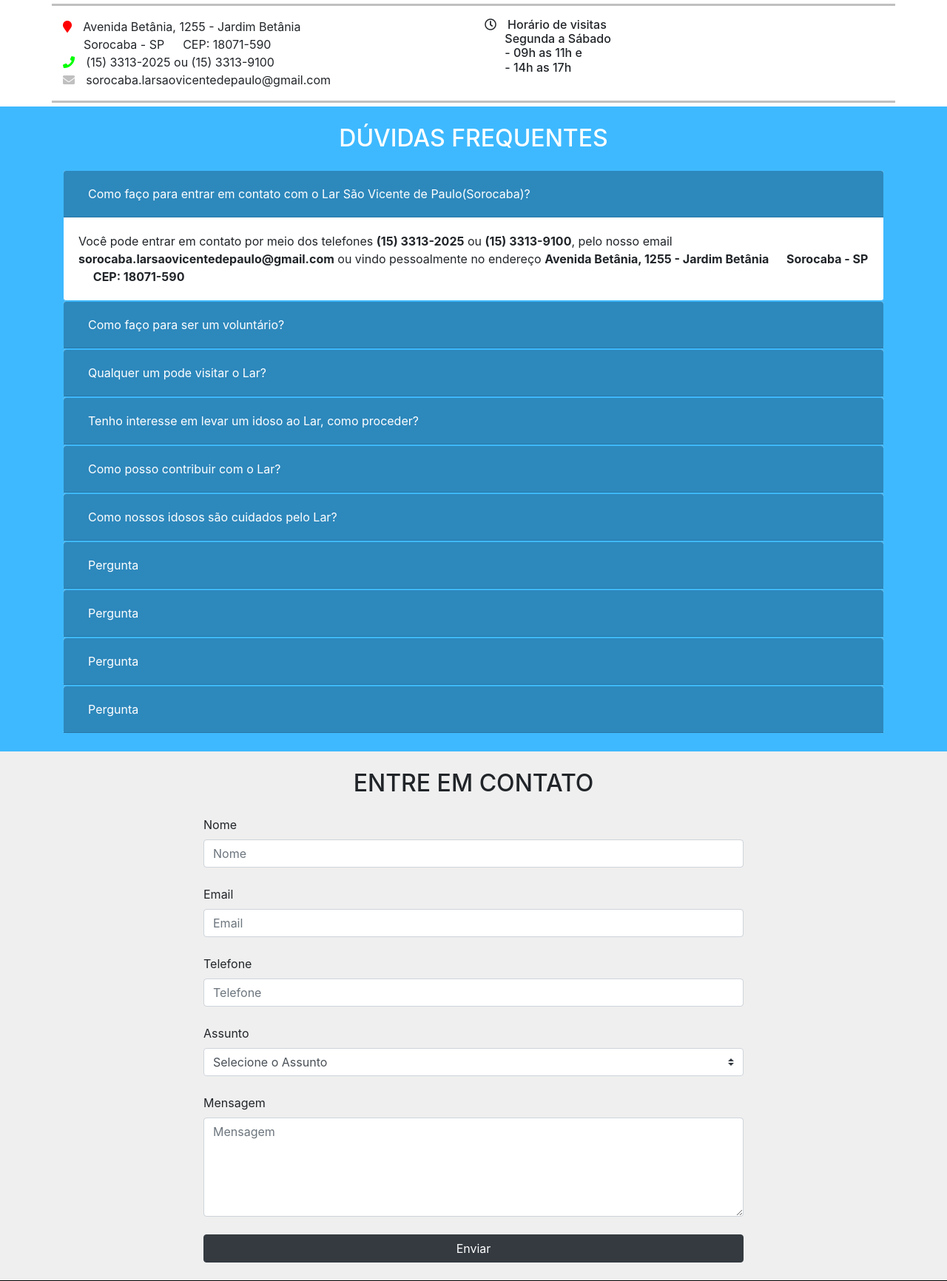
After one commit to GregMasterBr/larsaovicentedepaula.com.br, a PHP site: page /Contato in a window 1280 px wide. The commit adds this page. Shown: the part 1057-2789 px from the top of the page at 74% size. Run offline with PHP 8.4, Linux system fonts and the light colour scheme; some libraries are stand-ins or nearby versions.

Commit message:
Página Contato

```diff
--- /dev/null
+++ b/Contato/index.php
@@ -0,0 +1,274 @@
+<!DOCTYPE html>
+<html lang="pt-br">
+	<head>
+		<meta charset="utf-8" />
+		<meta name="viewport" content="width=device-width, initial-scale=1, shrink-to-fit=no">
+		<title>Lar São Vicente de Paula::Sorocaba</title>
+		<meta name="description" content="Dúvidas Frequentes" />
+	    <meta name="author" content="Anne, Gregório, Luan, Tamires" />
+	    <meta name="keywords" content="Velhinhos, Lar São Vicente de Paula, Social, Idosos, Sorocaba, Maior idade" />
+		<link rel="icon" type="image/png" href="../favicon.png" />
+		<link rel="stylesheet" href="https://maxcdn.bootstrapcdn.com/bootstrap/4.0.0/css/bootstrap.min.css" integrity="sha384-Gn5384xqQ1aoWXA+058RXPxPg6fy4IWvTNh0E263XmFcJlSAwiGgFAW/dAiS6JXm" crossorigin="anonymous">
+		<script src="https://ajax.googleapis.com/ajax/libs/jquery/3.3.1/jquery.min.js"></script>
+		<script src="https://cdnjs.cloudflare.com/ajax/libs/popper.js/1.12.9/umd/popper.min.js"></script>
+		<script src="https://maxcdn.bootstrapcdn.com/bootstrap/4.0.0/js/bootstrap.min.js"></script>
+		<link rel="stylesheet" type="text/css" href="../css/estilo.css" />
+	</head>
+	<body class="contato">
+
+		<!--**************************************
+			HEADER
+			**************************************-->
+		<?php include('../includes/menu-principal.php');?>
+		<div class="container-fluid img">
+	      	<img class="img-fluid d-block mx-auto" src="../img/Contato/contato.png" alt="Contate-nos">
+          </div>
+
+		<!--**************************************
+			Endereço
+			**************************************-->
+          <section class="endereco">
+          	<iframe src="https://www.google.com/maps/embed?pb=!1m18!1m12!1m3!1d914.6516233111853!2d-47.503776000000016!3d-23.458859000000004!2m3!1f0!2f0!3f0!3m2!1i1024!2i768!4f13.1!3m3!1m2!1s0x0%3A0xa05c476a158b1b45!2sLar+S%C3%A3o+Vicente+de+Paulo!5e0!3m2!1spt-BR!2sbr!4v1519580195735" width="100%" height="400" frameborder="0" style="border:0" allowfullscreen></iframe>
+          	<div class="container">
+          		<div class="row">
+          			<div class="col-12 col-sm-6">
+          				<address>
+          					<i class="fas fa-map-marker"></i> Avenida Betânia, 1255 - Jardim Betânia<br>
+          					&emsp; &thinsp; Sorocaba - SP &emsp; CEP: 18071-590<br>
+          					<i class="fas fa-phone"></i> (15) 3313-2025 ou (15) 3313-9100<br>
+          					<i class="fas fa-envelope"></i> sorocaba.<wbr>lar<wbr>sao<wbr>vicente<wbr>de<wbr>paulo<wbr>@gmail.com
+          				</address>
+          			</div>
+          			<div class="col-12 col-sm-6">
+          				<h6>
+          					<i class="far fa-clock"></i> Horário de visitas <br>
+          					&emsp; &thinsp; Segunda a Sábado <br>
+          					&emsp; &thinsp; - 09h as 11h e <br>
+          					&emsp; &thinsp; - 14h as 17h
+          				</h6>
+          			</div>
+          		</div>
+          	</div>
+          </section>
+
+		<!--**************************************
+			FAQ
+			**************************************-->
+		<section class="FAQ">
+			<div class="container pb-4">
+				<h2 class="text-center text-uppercase text-white mb-0 py-4">Dúvidas Frequentes</h2>
+				<div id="accordion">
+				  <div class="card">
+				    <div class="card-header" id="headingOne">
+				      <h5 class="mb-0">
+				        <button class="btn text-white btn-link" data-toggle="collapse" data-target="#collapseOne" aria-expanded="true" aria-controls="collapseOne">
+				          Como faço para entrar em contato com o Lar São Vicente de Paulo(Sorocaba)?
+				        </button>
+				      </h5>
+				    </div>
+
+				    <div id="collapseOne" class="collapse show" aria-labelledby="headingOne" data-parent="#accordion">
+				      <div class="card-body">
+				      	Você pode entrar em contato por meio dos telefones <b>(15) 3313-2025</b> ou <b>(15) 3313-9100</b>,
+				      	pelo nosso email <b>sorocaba.larsaovicentedepaulo@gmail.com</b> ou vindo pessoalmente no endereço
+				        <b>Avenida Betânia, 1255 - Jardim Betânia &emsp; Sorocaba - SP &emsp; CEP: 18071-590</b>
+				      </div>
+				    </div>
+				  </div>
+				  <div class="card">
+				    <div class="card-header" id="headingTwo">
+				      <h5 class="mb-0">
+				        <button class="btn text-white btn-link collapsed" data-toggle="collapse" data-target="#collapseTwo" aria-expanded="false" aria-controls="collapseTwo">
+				          Como faço para ser um voluntário?
+				        </button>
+				      </h5>
+				    </div>
+				    <div id="collapseTwo" class="collapse" aria-labelledby="headingTwo" data-parent="#accordion">
+				      <div class="card-body">
+				        Você pode conferir na página <a href="../voluntario">Voluntários</a>.
+				      </div>
+				    </div>
+				  </div>
+				  <div class="card">
+				    <div class="card-header" id="headingThree">
+				      <h5 class="mb-0">
+				        <button class="btn text-white btn-link collapsed" data-toggle="collapse" data-target="#collapseThree" aria-expanded="false" aria-controls="collapseThree">
+				          Qualquer um pode visitar o Lar?
+				        </button>
+				      </h5>
+				    </div>
+				    <div id="collapseThree" class="collapse" aria-labelledby="headingThree" data-parent="#accordion">
+				      <div class="card-body">
+				        Sim, desde que haja um agendamento antecipado via telefone - <b>(15) 3313-2025</b> ou <b>(15) 3313-9100</b>, ou pelo email <b>sorocaba.larsaovicentedepaulo@gmail.com</b> - lembrando que os horários de visitação são de <b>Segunda a Sábado das 09h as 11h e das 14h as 17h</b>.
+				      </div>
+				    </div>
+				  </div>
+				  <div class="card">
+				    <div class="card-header" id="headingFour">
+				      <h5 class="mb-0">
+				        <button class="btn text-white btn-link collapsed" data-toggle="collapse" data-target="#collapseFour" aria-expanded="false" aria-controls="collapseFour">
+				          Tenho interesse em levar um idoso ao Lar, como proceder?
+				        </button>
+				      </h5>
+				    </div>
+				    <div id="collapseFour" class="collapse" aria-labelledby="headingFour" data-parent="#accordion">
+				      <div class="card-body">
+				        Primeiro, você deve verificar se atende aos critérios dispostos na página <a href="../acolhimento">Acolhimento</a>, depois poderá entrar em contato conosco.
+				      </div>
+				    </div>
+				  </div>
+				  <div class="card">
+				    <div class="card-header" id="headingFive">
+				      <h5 class="mb-0">
+				        <button class="btn text-white btn-link collapsed" data-toggle="collapse" data-target="#collapseFive" aria-expanded="false" aria-controls="collapseFive">
+				          Como posso contribuir com o Lar?
+				        </button>
+				      </h5>
+				    </div>
+				    <div id="collapseFive" class="collapse" aria-labelledby="headingFive" data-parent="#accordion">
+				      <div class="card-body">
+				        Na página <a href="../doacoes">Doações</a> você encontrará detalhes de como contribuir com o Lar São Vicente de Paulo.
+				      </div>
+				    </div>
+				  </div>
+				  <div class="card">
+				    <div class="card-header" id="headingSix">
+				      <h5 class="mb-0">
+				        <button class="btn text-white btn-link collapsed" data-toggle="collapse" data-target="#collapseSix" aria-expanded="false" aria-controls="collapseSix">
+				          Como nossos idosos são cuidados pelo Lar?
+				        </button>
+				      </h5>
+				    </div>
+				    <div id="collapseSix" class="collapse" aria-labelledby="headingSix" data-parent="#accordion">
+				      <div class="card-body">
+				        Na página <a href="../quem-somos">Quem Somos</a> você conhecerá um pouco dos nossos valores e a estrutura oferecida aos nossos queridos velhinhos.
+				      </div>
+				    </div>
+				  </div>
+				  <div class="card">
+				    <div class="card-header" id="headingSeven">
+				      <h5 class="mb-0">
+				        <button class="btn text-white btn-link collapsed" data-toggle="collapse" data-target="#collapseSeven" aria-expanded="false" aria-controls="collapseSeven">
+				          Pergunta
+				        </button>
+				      </h5>
+				    </div>
+				    <div id="collapseSeven" class="collapse" aria-labelledby="headingSeven" data-parent="#accordion">
+				      <div class="card-body">
+				        Resposta
+				      </div>
+				    </div>
+				  </div>
+				  <div class="card">
+				    <div class="card-header" id="headingEight">
+				      <h5 class="mb-0">
+				        <button class="btn text-white btn-link collapsed" data-toggle="collapse" data-target="#collapseEight" aria-expanded="false" aria-controls="collapseEight">
+				          Pergunta
+				        </button>
+				      </h5>
+				    </div>
+				    <div id="collapseEight" class="collapse" aria-labelledby="headingEight" data-parent="#accordion">
+				      <div class="card-body">
+				        Resposta
+				      </div>
+				    </div>
+				  </div>
+				  <div class="card">
+				    <div class="card-header" id="headingNine">
+				      <h5 class="mb-0">
+				        <button class="btn text-white btn-link collapsed" data-toggle="collapse" data-target="#collapseNine" aria-expanded="false" aria-controls="collapseNine">
+				          Pergunta
+				        </button>
+				      </h5>
+				    </div>
+				    <div id="collapseNine" class="collapse" aria-labelledby="headingNine" data-parent="#accordion">
+				      <div class="card-body">
+				        Resposta
+				      </div>
+				    </div>
+				  </div>
+				  <div class="card">
+				    <div class="card-header" id="headingTen">
+				      <h5 class="mb-0">
+				        <button class="btn text-white btn-link collapsed" data-toggle="collapse" data-target="#collapseTen" aria-expanded="false" aria-controls="collapseTen">
+				          Pergunta
+				        </button>
+				      </h5>
+				    </div>
+				    <div id="collapseTen" class="collapse" aria-labelledby="headingTen" data-parent="#accordion">
+				      <div class="card-body">
+				        Resposta
+				      </div>
+				    </div>
+				  </div>
+				</div>
+			</div>
+		</section>
+		<!--**************************************
+			FORMULÁRIO CONTATO
+			**************************************-->
+	    <section id="contact" class="formulario-contato pb-2">
+	    	<div class="container">
+		        <h2 class="text-center text-uppercase mb-0 py-4">Entre em Contato</h2>
+		        <div class="row">
+		          <div class="col-lg-8 mx-auto">
+		            <form name="sentMessage" id="contactForm" novalidate="novalidate">
+		              <div class="control-group">
+		                <div class="form-group floating-label-form-group controls mb-0 pb-2">
+		                  <label>Nome</label>
+		                  <input class="form-control" id="name" type="text" placeholder="Nome" required="required" data-validation-required-message="Please enter your name.">
+		                  <p class="help-block text-danger"></p>
+		                </div>
+		              </div>
+		              <div class="control-group">
+		                <div class="form-group floating-label-form-group controls mb-0 pb-2">
+		                  <label>Email</label>
+		                  <input class="form-control" id="email" type="email" placeholder="Email" required="required" data-validation-required-message="Please enter your email address.">
+		                  <p class="help-block text-danger"></p>
+		                </div>
+		              </div>
+		              <div class="control-group">
+		                <div class="form-group floating-label-form-group controls mb-0 pb-2">
+		                  <label>Telefone</label>
+		                  <input class="form-control" id="phone" type="tel" placeholder="Telefone" required="required" data-validation-required-message="Please enter your phone number.">
+		                  <p class="help-block text-danger"></p>
+		                </div>
+		              </div>
+		              <div class="control-group">
+		                <div class="form-group floating-label-form-group controls mb-0 pb-2">
+		                  <label>Assunto</label>
+		                  <select class="custom-select">
+		                  	<option selected>Selecione o Assunto</option>
+							<option value="1">Doação</option>
+							<option value="2">Voluntariado</option>
+							<option value="3">Patrocínio</option>
+							<option value="4">Agendamento de Visita</option>
+							<option value="5">Dúvidas</option>
+						  </select>
+		                  <p class="help-block text-danger"></p>
+		                </div>
+		              </div>
+		              <div class="control-group">
+		                <div class="form-group floating-label-form-group controls mb-0 pb-2">
+		                  <label>Mensagem</label>
+		                  <textarea class="form-control" id="message" rows="5" placeholder="Mensagem" required="required" data-validation-required-message="Please enter a message."></textarea>
+		                  <p class="help-block text-danger"></p>
+		                </div>
+		              </div>
+		              <div id="success"></div>
+		              <div class="form-group">
+		                <button type="submit" class="btn btn-dark btn-block" id="sendMessageButton">Enviar</button>
+		              </div>
+		            </form>
+		          </div>
+		        </div>
+		    </div>
+    	</section>
+
+
+		<!--**************************************
+			FOOTER
+			**************************************-->
+    	<?php include('../includes/footer.html');?>
+    </body>
+</html>
--- a/css/estilo.css
+++ b/css/estilo.css
@@ -60,16 +60,16 @@
 	  color: white;
 	}
 	.mainfooter .fa-facebook-square:hover{
-	  transition:all 0.5s ease-in-out;
+	  transition:all 0.8s ease-in-out;
 	  transform:rotate(360deg);
 	}
-	.mainfooter .fa-map-marker{
+	.fa-map-marker{
 	  color: red;
 	}
-	.mainfooter .fa-phone{
+	.fa-phone{
 	  color: lime;
 	}
-	.mainfooter .fa-envelope{
+	.fa-envelope{
 	  color: silver;
 	}
 	.fas, .far{
@@ -132,3 +132,31 @@
 .visao-missao-valores{
 	padding: 0% 3%;
 }
+
+/*Contato*/
+.contato .container-fluid.img{
+	background-color: rgb(62,185,255);
+}
+.contato .endereco .container .row{
+	border-bottom: solid 3px silver;
+	border-top: solid 3px silver;
+}
+.contato .FAQ{
+	margin-top: 5px;
+	background-color: rgb(62,185,255);
+}
+.contato .FAQ .card{
+	border-color: rgb(62,185,255);
+}
+.contato .FAQ .card-header{
+	background-color: #2d88bc;
+}
+.contato .formulario-contato{
+	background-color: #efefef;
+}
+.endereco .container address, .endereco .container h6{
+	margin-top: 1rem;
+}
+.contato .card .btn {
+	white-space: unset;
+}
--- a/includes/footer.html
+++ b/includes/footer.html
@@ -5,11 +5,11 @@
 	    	<section class="mainfooter">
 			    <div class="container-fluid">
 		    		<div class="row">
-			    		<div class="col-6 col-md-4">
+			    		<div class="col-12 col-sm-6 col-md-4">
 			    			<h3 class="text-uppercase text-white mb-2 mt-4">Redes Sociais</h3>
 			    			<a href="https://www.facebook.com/lsvpsorocaba/" target="_blank"><i class="fab fa-facebook-square fa-3x"></i></a>
 			    		</div>
-			    		<div class="col-6 col-md-4">
+			    		<div class="col-12 col-sm-6 col-md-4">
 			    			<h3 class="text-uppercase text-white mb-2 mt-4">Localização</h3>
 			    			<address class="text-white">
 			    				<i class="fas fa-map-marker"></i> Avenida Betânia, 1255 - Jardim Betânia<br>
@@ -25,7 +25,7 @@
 			    			</h6>
 			    		</div>
 			    		<div class="col-12 col-md-4 mb-3 mt-4">
-			    			<iframe src="https://www.google.com/maps/embed?pb=!1m17!1m11!1m3!1d126.8637920945285!2d-47.502700179538685!3d-23.45814093628245!2m2!1f236.18863887048508!2f45!3m2!1i1024!2i768!4f35!3m3!1m2!1s0x94c5f45ee93a0f8d%3A0xa05c476a158b1b45!2sLar+S%C3%A3o+Vicente+de+Paulo!5e1!3m2!1spt-BR!2sbr!4v1518827116911" width="100%" height="250" frameborder="0" style="border:0" allowfullscreen></iframe>
+			    			<iframe src="https://www.google.com/maps/embed?pb=!1m18!1m12!1m3!1d914.6516233111853!2d-47.503776000000016!3d-23.458859000000004!2m3!1f0!2f0!3f0!3m2!1i1024!2i768!4f13.1!3m3!1m2!1s0x0%3A0xa05c476a158b1b45!2sLar+S%C3%A3o+Vicente+de+Paulo!5e0!3m2!1spt-BR!2sbr!4v1519580195735" width="100%" height="250" frameborder="0" style="border:0" allowfullscreen></iframe>
 			    		</div>
 			    	</div>
 		    	</div>
--- a/includes/menu-principal.php
+++ b/includes/menu-principal.php
@@ -25,6 +25,9 @@
             <li class="nav-item">
               <a class="nav-link" href="parceiros">Parceiros</a>
             </li>
+            <li class="nav-item">
+              <a class="nav-link" href="Contato">Contato</a>
+            </li>
           </ul>
         </div>
       </nav>
@@ -36,7 +39,7 @@
 ?>
     <header>
       <nav class=" navbar navbar-expand-md navbar-dark fixed-top bg-dark">
-        <a class="navbar-brand" href="#"><abbr title="Lar São Vicente de Paulo">LSVP</abbr></a>
+        <a class="navbar-brand" href="../"><abbr title="Lar São Vicente de Paulo">LSVP</abbr></a>
         <button class="navbar-toggler" type="button" data-toggle="collapse" data-target="#navbarCollapse" aria-controls="navbarCollapse" aria-expanded="false" aria-label="Toggle navigation">
           <span class="navbar-toggler-icon"></span>
         </button>
@@ -57,6 +60,9 @@
             <li class="nav-item">
               <a class="nav-link" href="../parceiros">Parceiros</a>
             </li>
+            <li class="nav-item">
+              <a class="nav-link" href="../Contato">Contato</a>
+            </li>
           </ul>
         </div>
       </nav>
```
Also changed, not shown: FAQ/index.php (deleted, +0 -185 lines), img/Contato/contato.png (added), img/FAQ/duvidas.jpg (deleted).
